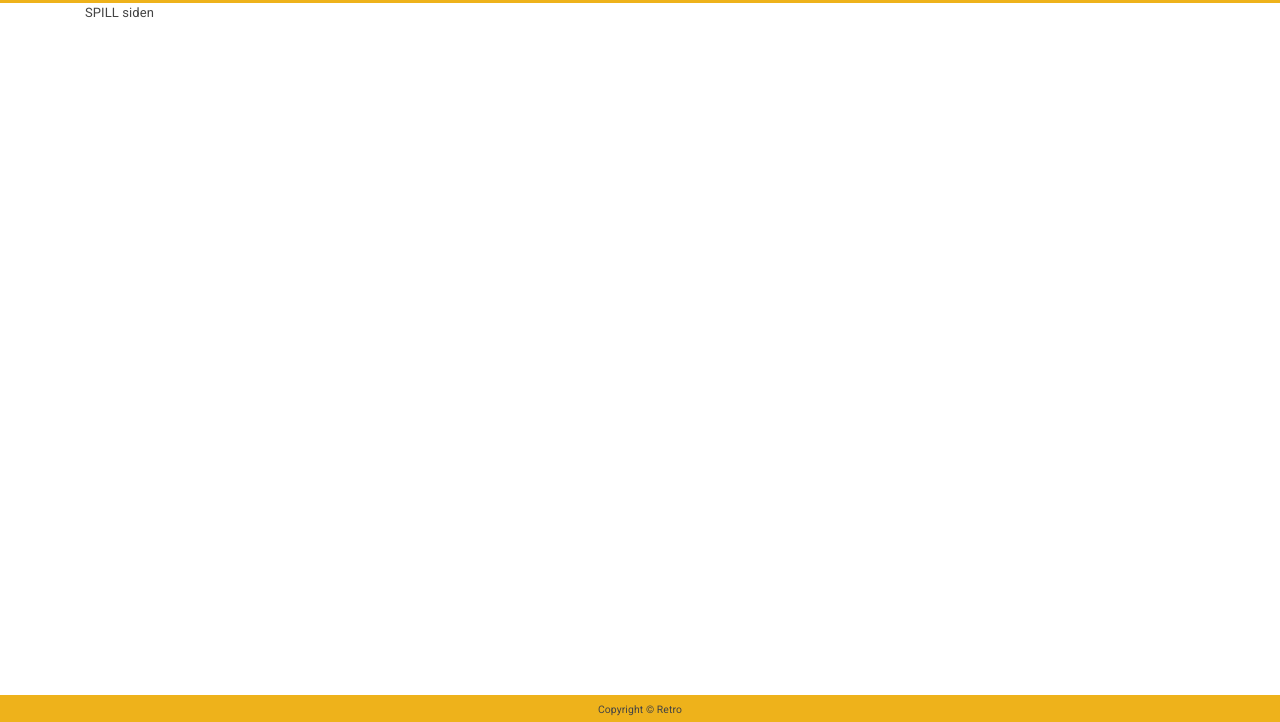
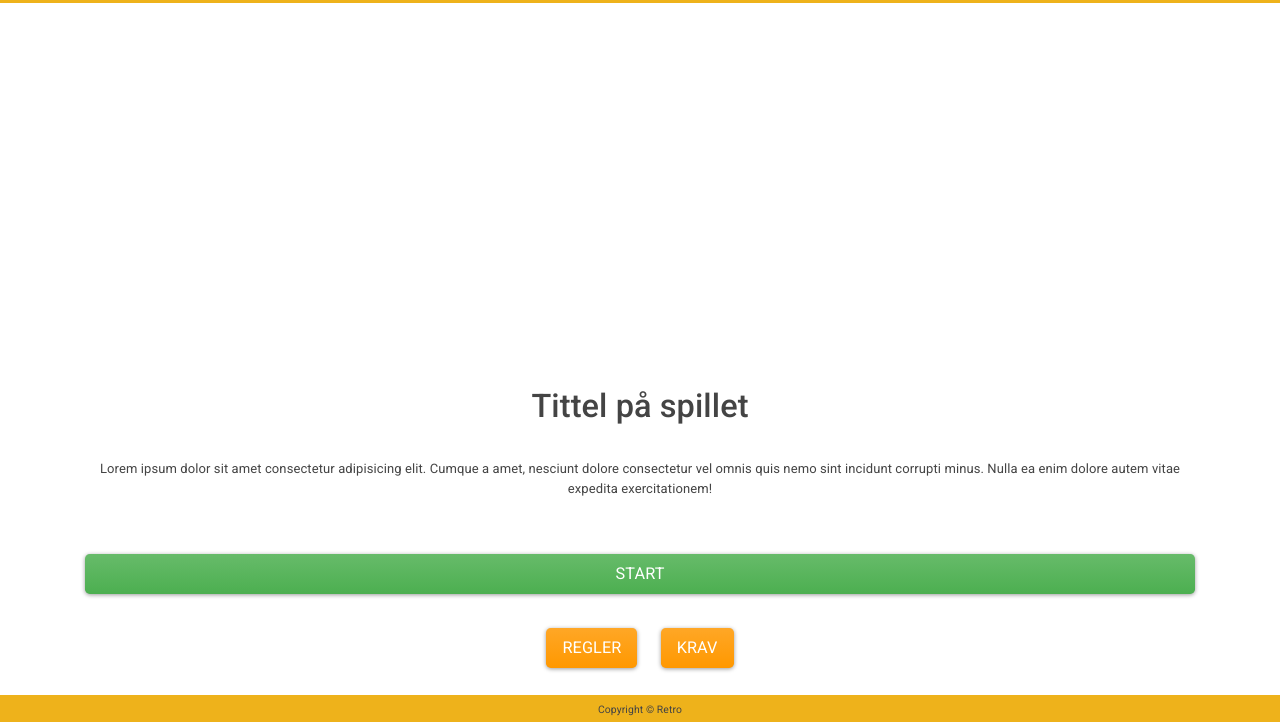
Before and after one commit to Irnis18/Projectx, a plain HTML site: page html/spill/index.html in a window 1280 px wide. Shown: the part 78-800 px from the top of the page. Drawn offline with nearby package versions, Linux system fonts and the light colour scheme.

Commit message:
clean up and set up all structure for info pages

```diff
--- /dev/null
+++ b/assets/css/spill/spill.css
@@ -0,0 +1,27 @@
+.icon-height-width {
+  width: 80px;
+  margin-top: 23px;
+  margin-bottom: 23px
+}
+
+.main-content-allignment {
+  margin-top: 30%;
+}
+
+.button-rules-style {
+  margin-top: 3%
+}
+
+.tittel-div {
+  margin-bottom: 3%;
+}
+
+.text-div {
+  margin-bottom: 5%;
+}
+
+
+.button-rules-style a {
+  margin-left: 10px;
+  margin-right: 10px
+}
--- a/html/spill/index.html
+++ b/html/spill/index.html
@@ -11,6 +11,7 @@
   <script src="https://maxcdn.bootstrapcdn.com/bootstrap/4.0.0/js/bootstrap.min.js"></script>
   <link rel="stylesheet" href="../../assets/css/bootswatch/bootstrap.min.css" />
   <link rel="stylesheet" href="../../assets/css/index.css" />
+  <link rel="stylesheet" href="../../assets/css/spill/spill.css" />
   <title>SPILL</title>
 </head>
 
@@ -52,9 +53,32 @@
       </div>
     </nav>
   </header>
-  <main role="main" class="container">
-    <!-- Fjern dette når du begynner, altså <p> taggen, du skal jobbe inni denne main taggen-->
-    <p>SPILL siden</p>
+  <main role="main" class="container main-content-allignment">
+    <div class="container h-100">
+      <div class="row h-100 justify-content-center align-items-center">
+        <div class="text-center">
+          <div class="tittel-div">
+            <h1>Tittel på spillet</h1>
+          </div>
+          <div class="text-div">
+            <p>
+              Lorem ipsum dolor sit amet consectetur adipisicing elit. Cumque a amet, nesciunt dolore consectetur vel
+              omnis
+              quis nemo sint incidunt corrupti minus. Nulla ea enim dolore autem vitae expedita exercitationem!
+            </p>
+          </div>
+          <div>
+            <a href="start.html" target="_blank">
+              <button type="button" class="btn btn-success btn-lg btn-block">START</button>
+            </a>
+          </div>
+          <div class="button-rules-style">
+            <a href="regler.html"><button type="button" class="btn btn-lg btn-warning">Regler</button></a>
+            <a href="krav.html"><button type="button" class="btn btn-lg btn-warning">Krav </button></a>
+          </div>
+        </div>
+      </div>
+    </div>
   </main>
   <footer class="py-1 fixed-bottom info-footer-color">
     <div class="container text-center">
```
Also changed, not shown: html/spill/krav.html (+5 -3 lines), html/spill/regler.html (+5 -3 lines), assets/css/informasjon/index.css (deleted), assets/css/spill/index.css (deleted), assets/img/logo/154c58a9-31af-41df-a320-f6f02679b944_200x200.png (deleted), assets/img/mike-meyers-v8XaVfyo41Q-unsplash.jpg (deleted).
